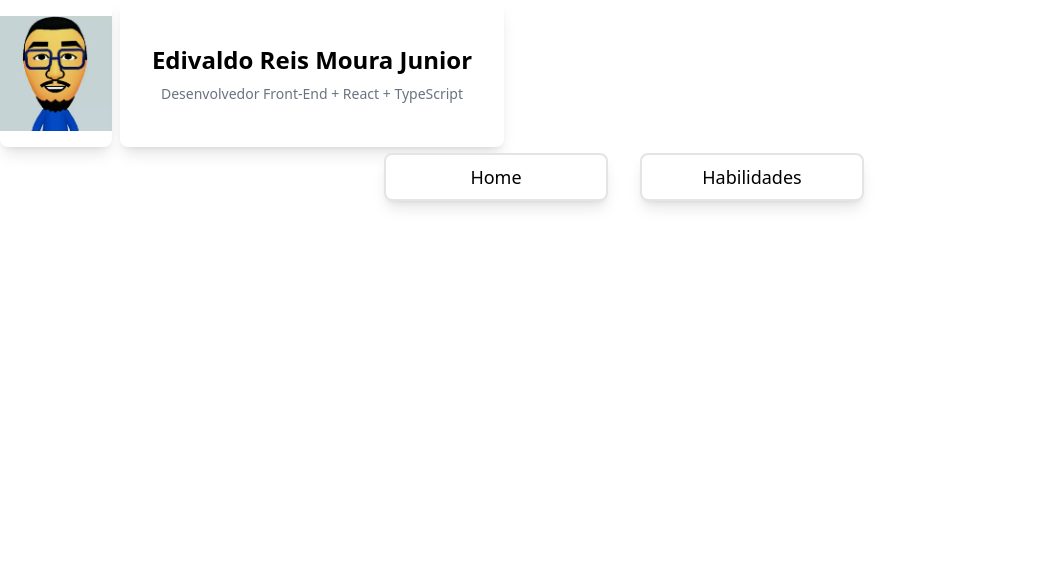
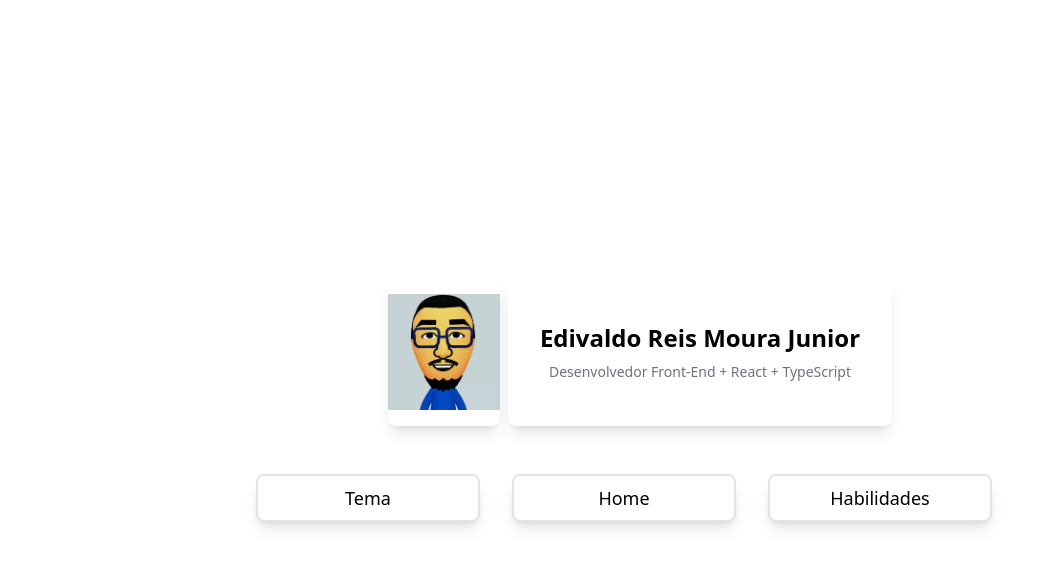
Before and after one commit to EdiJunior88/Portfolio_v2, a Vue app in the folder portfolio/: page / in a window 1280 px wide. Shown: the top 568 px of the page, without its empty margins (0-1055 px from the left). Built offline with nearby package versions, Linux system fonts and the light colour scheme.

Commit message:
- Adicionando um componente para mudar de tema

```diff
--- a/portfolio/src/components/AvatarDefault.vue
+++ b/portfolio/src/components/AvatarDefault.vue
@@ -4,15 +4,15 @@ defineProps(['src', 'alt', 'name', 'description'])
 
 <template>
   <button>
-    <div className="container w-11/12 sm:w-full h-auto flex flex-row justify-center gap-2">
-      <div className="avatar w-28 background-button rounded-lg shadow-lg">
-        <img className="py-4" :src="src" :alt="alt" />
+    <div class="container w-11/12 sm:w-full h-auto flex flex-row justify-center gap-2">
+      <div class="avatar w-28 background-button rounded-lg shadow-lg">
+        <img class="py-4" :src="src" :alt="alt" />
       </div>
       <div
-        className="avatar-container-description bg-white w-full h-auto sm:w-96 rounded-lg shadow-lg flex flex-col justify-center items-center gap-2 background-shadow"
+        class="avatar-container-description bg-white w-full h-auto sm:w-96 rounded-lg shadow-lg flex flex-col justify-center items-center gap-2 background-shadow"
       >
-        <p className="avatar-name sm:text-2xl font-bold">{{ name }}</p>
-        <p className="avatar-description sm:text-sm text-[10px] text-gray-500">
+        <p class="avatar-name sm:text-2xl font-bold">{{ name }}</p>
+        <p class="avatar-description sm:text-sm text-[10px] text-gray-500">
           {{ description }}
         </p>
       </div>
--- a/portfolio/src/page/HomePage.vue
+++ b/portfolio/src/page/HomePage.vue
@@ -1,21 +1,28 @@
 <script setup lang="ts">
-import { RouterLink, RouterView } from 'vue-router';
+import { RouterLink, RouterView } from 'vue-router'
+import { useThemeStore } from '@/theme/ThemeChange'
 import Avatar from '@/components/AvatarDefault.vue'
 import ButtonDefault from '@/components/ButtonDefault.vue'
 import Mii from '@/assets/Image/Mii.webp'
+import ThemeToggle from '@/theme/ThemeToggle.vue'
+
+const themeStore = useThemeStore()
 </script>
 
 <template>
-  <div className="mx-auto w-full h-full background-home {{theme}}">
-    <div className="">
+  <div :class="{ dark: themeStore.darkMode }">
+    <div class="mx-auto w-full h-full background-home">
+      <div
+        class="w-full h-screen flex flex-col justify-evenly sm:justify-center items-center gap-10 sm:gap-12"
+      >
         <Avatar
           :src="Mii"
           alt="Mii avatar"
           name="Edivaldo Reis Moura Junior"
           description="Desenvolvedor Front-End + React + TypeScript"
         />
-
-      <div className="container-button flex justify-center items-center flex-wrap gap-8">
+        <div class="container-button flex justify-center items-center flex-wrap gap-8">
+          <ThemeToggle />
           <RouterLink to="/">
             <ButtonDefault title="Home"></ButtonDefault>
           </RouterLink>
@@ -26,4 +33,12 @@ import Mii from '@/assets/Image/Mii.webp'
         </div>
       </div>
     </div>
+  </div>
 </template>
+
+<style scoped>
+.dark {
+  background-color: black;
+  color: white;
+}
+</style>
--- /dev/null
+++ b/portfolio/src/theme/ThemeChange.ts
@@ -0,0 +1,12 @@
+import { defineStore } from 'pinia'
+
+export const useThemeStore = defineStore('theme', {
+  state: () => ({
+    darkMode: false,
+  }),
+  actions: {
+    toggleDarkMode() {
+      this.darkMode = !this.darkMode
+    },
+  },
+})
--- /dev/null
+++ b/portfolio/src/theme/ThemeToggle.vue
@@ -0,0 +1,14 @@
+<script setup lang="ts">
+import ButtonDefault from '@/components/ButtonDefault.vue'
+import { useThemeStore } from './ThemeChange'
+
+const themeStore = useThemeStore()
+
+function toggleTheme() {
+  themeStore.toggleDarkMode()
+}
+</script>
+
+<template>
+  <ButtonDefault @click="toggleTheme" title="Tema" />
+</template>
```
Lines whose indentation alone changed are shown as unchanged.
